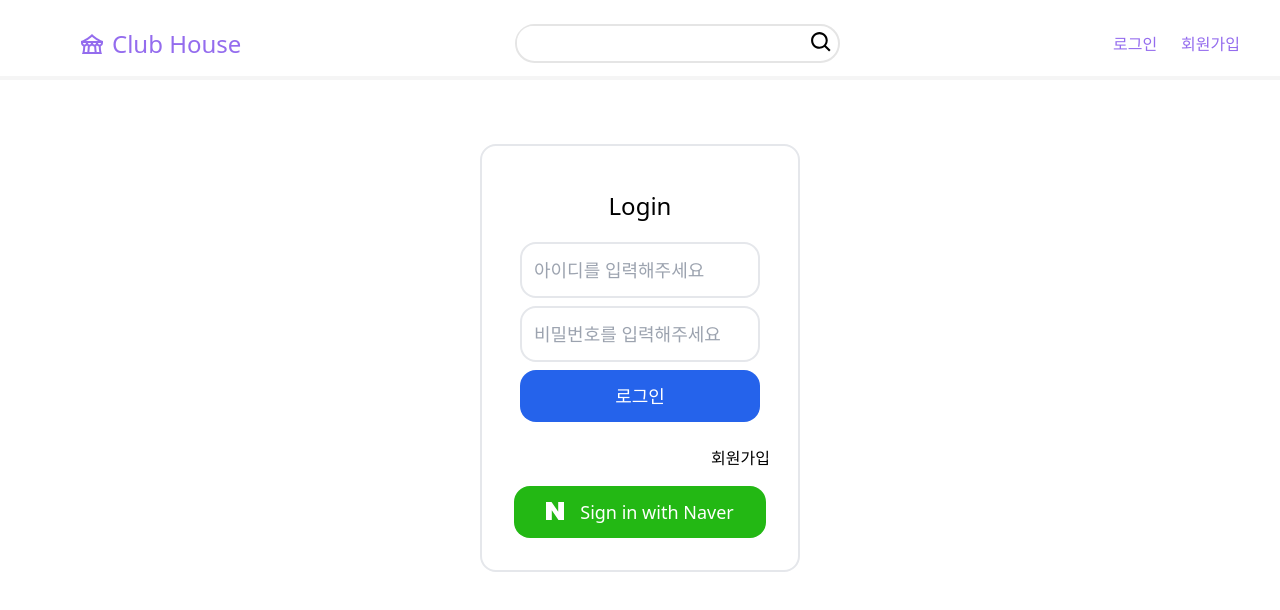
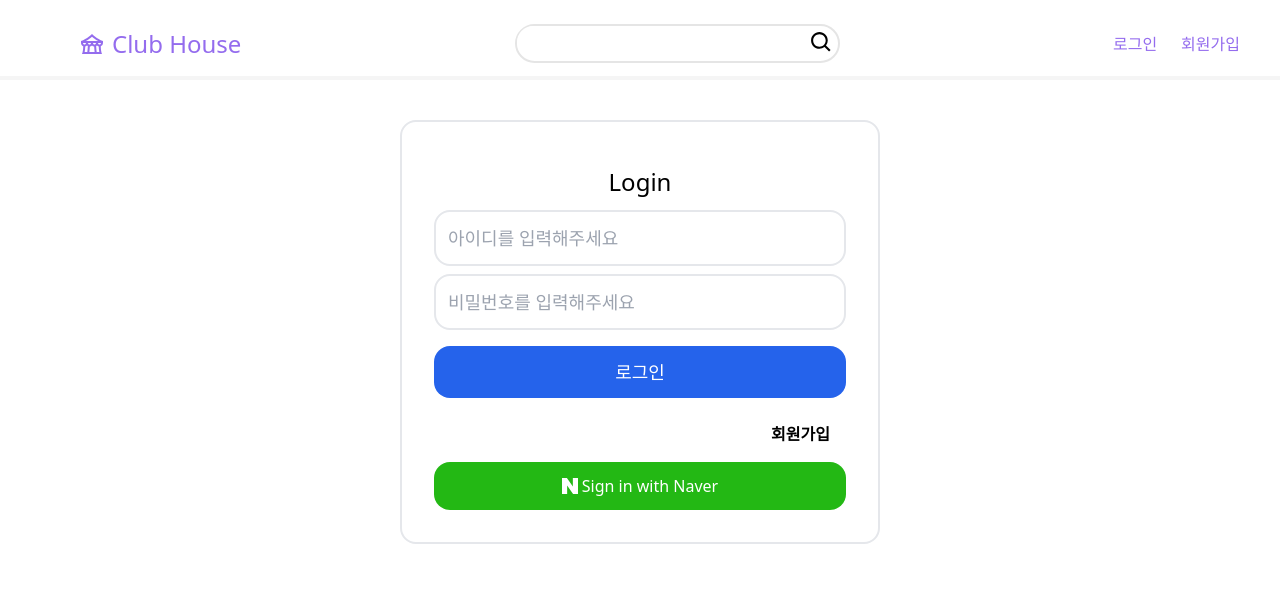
Before and after one commit to DChanHong/Club_Front, a Next.js app: page /login in a window 1280 px wide. Shown: the top 610 px of the page. Built offline with nearby package versions, Linux system fonts and the light colour scheme.

Commit message:
refactor: Login Page react-query 적용 & tag 정리 & css modify

```diff
--- a/src/Types.ts
+++ b/src/Types.ts
@@ -203,3 +203,9 @@ export interface userClubHistoryList {
   C_AREA: string | undefined;
   C_IMAGE: string | undefined;
 }
+
+//로그인용
+export interface loginDto {
+  email: string;
+  password: string;
+}
--- a/src/components/login/LoginBox.tsx
+++ /dev/null
@@ -1,148 +0,0 @@
-import Link from "next/link";
-import axiosInstance from "@/utils/axiosInstance";
-import { useForm } from "react-hook-form";
-import { SubmitHandler } from "react-hook-form";
-import { loginFormData } from "@/Types";
-import { useRouter } from "next/router";
-import { SET_IS_LOGIN } from "@/store/slice/isLoginSlice";
-import { useAppDispatch } from "@/store/hooks";
-import { SiNaver } from "react-icons/si";
-import { useEffect } from "react";
-
-const LoginBox = () => {
-  const router = useRouter();
-  const dispatch = useAppDispatch();
-
-  const {
-    register,
-    formState: { errors },
-    handleSubmit,
-  } = useForm<loginFormData>({ mode: "onBlur" });
-
-  const onSubmit: SubmitHandler<loginFormData> = async (data) => {
-    const loginData = {
-      email: data.email,
-      password: data.password,
-    };
-
-    try {
-      if (
-        loginData.email === null ||
-        undefined ||
-        loginData.password === null ||
-        undefined
-      )
-        throw Error("email 및 password가 제대로 입력되지 않았습니다.");
-      const loginValid = await axiosInstance.post(
-        `/customer/login`,
-        loginData,
-        {
-          withCredentials: true,
-        }
-      );
-      if (!loginValid.data.data) {
-        dispatch(SET_IS_LOGIN(loginValid.data.login));
-        localStorage.setItem("login", `${loginValid.data.login}`);
-
-        router.push("/");
-      } else {
-        alert(`${loginValid.data.message}`);
-      }
-    } catch (error) {
-      console.log(error);
-    }
-  };
-
-  // NAVER Oauth 구현
-
-  const CLIENT_ID = "VDL7dKDgnrOYEJFkIly6";
-  const CALLBACK_URL = "https://api.chanhong.site/naver/callback/oauth";
-
-  const goNaverLogin = () => {
-    window.location.href =
-      "https://nid.naver.com/oauth2.0/authorize?response_type=code&client_id=" +
-      CLIENT_ID +
-      "&redirect_uri=" +
-      CALLBACK_URL +
-      "&state=" +
-      "asd2222222";
-  };
-  useEffect(() => {
-    // console.log(router.query);
-    const login = router.query;
-    if (login.login === "true") {
-      dispatch(SET_IS_LOGIN(true));
-      localStorage.setItem("login", "true");
-      router.push("/");
-    }
-  }, [router]);
-
-  return (
-    <div className="flex justify-start">
-      <div className="flex flex-col border-2 w-[20rem] rounded-2xl p-8 mx-auto mt-10">
-        <div className="text-center my-3 text-2xl ">Login </div>
-        <form onSubmit={handleSubmit(onSubmit)}>
-          <div className="flex justify-center p-2">
-            <input
-              {...register("email", {
-                required: "email을 입력해주세요",
-              })}
-              className="border-2 w-60 py-3 rounded-2xl px-3 text-lg"
-              type="text"
-              placeholder="아이디를 입력해주세요"
-            />
-          </div>
-          {errors?.email && (
-            <div className="ml-14 mb-2 text-rose-500 text-sm">
-              {errors?.email?.message}
-            </div>
-          )}
-          <div className="flex justify-center ">
-            <input
-              {...register("password", {
-                required: "비밀번호를 입력해주세요",
-              })}
-              className="border-2 w-60 py-3 rounded-2xl px-3 text-lg"
-              type="password"
-              placeholder="비밀번호를 입력해주세요"
-            />
-          </div>
-          {errors?.password && (
-            <div className="ml-14 mb-0 text-rose-500 text-sm">
-              {errors?.password?.message}
-            </div>
-          )}
-          <div className="flex justify-center">
-            <button
-              className="my-2 bg-blue-600 rounded-2xl w-60 py-3 px-3 text-lg text-white"
-              type="submit"
-            >
-              로그인
-            </button>
-          </div>
-        </form>
-        <div className="flex flex-row-reverse m-4 w-60">
-          <Link href="/UserSign">
-            <button type="button" name="moveSignFormButton">
-              회원가입
-            </button>
-          </Link>
-        </div>
-        <div className="rounded-2xl flex justify-center bg-[#23B814]">
-          <button
-            name="googleSignBtn"
-            className="flex justify-center  p-2  rounded-2xl w-80 py-3 px-3 text-lg "
-            onClick={() => goNaverLogin()}
-          >
-            <p className="mt-1 mr-4">
-              <SiNaver color="white" />
-            </p>
-            <p className="text-white">Sign in with Naver</p>
-          </button>
-        </div>
-      </div>
-    </div>
-  );
-};
-
-export default LoginBox;
--- a/src/pages/login/index.tsx
+++ b/src/pages/login/index.tsx
@@ -1,12 +1,146 @@
+import Link from "next/link";
+import axiosInstance from "@/utils/axiosInstance";
+import { useForm } from "react-hook-form";
+import { SubmitHandler } from "react-hook-form";
+import { loginFormData, loginDto } from "@/Types";
+import { useRouter } from "next/router";
+import { SET_IS_LOGIN } from "@/store/slice/isLoginSlice";
+import { useAppDispatch } from "@/store/hooks";
+import { SiNaver } from "react-icons/si";
+import { useEffect } from "react";
+import { useMutation } from "react-query";
+
 import LoginBox from "@/components/login/LoginBox";
 
 const Index = () => {
+  const router = useRouter();
+  const dispatch = useAppDispatch();
+  const login = (loginData: loginDto) =>
+    axiosInstance.post(`/customer/login`, loginData, {
+      withCredentials: true,
+    });
+  const loginMutation = useMutation(login);
+
+  const {
+    register,
+    formState: { errors },
+    handleSubmit,
+  } = useForm<loginFormData>({ mode: "onBlur" });
+
+  const onSubmit: SubmitHandler<loginFormData> = async (data) => {
+    const loginData = {
+      email: data.email,
+      password: data.password,
+    };
+
+    try {
+      if (
+        loginData.email === null ||
+        undefined ||
+        loginData.password === null ||
+        undefined
+      ) {
+        throw Error("email 및 password가 제대로 입력되지 않았습니다.");
+      }
+
+      const loginValid = await loginMutation.mutateAsync(loginData);
+      if (!loginValid.data.data) {
+        dispatch(SET_IS_LOGIN(loginValid.data.login));
+        localStorage.setItem("login", `${loginValid.data.login}`);
+        router.push("/");
+      } else {
+        alert(`${loginValid.data.message}`);
+      }
+    } catch (error) {
+      console.log(error);
+    }
+  };
+
+  // NAVER Oauth 구현
+
+  const CLIENT_ID = "VDL7dKDgnrOYEJFkIly6";
+  const CALLBACK_URL = "https://api.chanhong.site/naver/callback/oauth";
+
+  const goNaverLogin = () => {
+    window.location.href =
+      "https://nid.naver.com/oauth2.0/authorize?response_type=code&client_id=" +
+      CLIENT_ID +
+      "&redirect_uri=" +
+      CALLBACK_URL +
+      "&state=" +
+      "asd2222222";
+  };
+  useEffect(() => {
+    // console.log(router.query);
+    const login = router.query;
+    if (login.login === "true") {
+      dispatch(SET_IS_LOGIN(true));
+      localStorage.setItem("login", "true");
+      router.push("/");
+    }
+  }, [router.pathname]);
+
   return (
-    <div>
-      <div>
-        <LoginBox />
-      </div>
-    </div>
+    <>
+      <section className="sm:w-[30rem] w-11/12 border-2 rounded-2xl p-8 m-auto mt-10">
+        <h1 className="text-center my-3 text-2xl ">Login</h1>
+        <form onSubmit={handleSubmit(onSubmit)}>
+          <ul>
+            <li className="mb-2">
+              <input
+                {...register("email", {
+                  required: "email을 입력해주세요",
+                })}
+                className="border-2 w-full p-3 rounded-2xl  text-lg"
+                type="text"
+                placeholder="아이디를 입력해주세요"
+              />
+            </li>
+            {errors?.email && (
+              <li className="w-full ml-4 mb-2 text-rose-500 text-sm">
+                {errors?.email?.message}
+              </li>
+            )}
+            <li className="mb-2">
+              <input
+                {...register("password", {
+                  required: "비밀번호를 입력해주세요",
+                })}
+                className="border-2 w-full p-3 rounded-2xl  text-lg"
+                type="password"
+                placeholder="비밀번호를 입력해주세요"
+              />
+            </li>
+            {errors?.password && (
+              <li className="ml-4 text-rose-500 text-sm">
+                {errors?.password?.message}
+              </li>
+            )}
+            <li className="mb-2">
+              <button
+                className="my-2 bg-blue-600 rounded-2xl w-full p-3 text-lg text-white"
+                type="submit"
+              >
+                로그인
+              </button>
+            </li>
+          </ul>
+        </form>
+        <div className="flex flex-row-reverse m-4 font-semibold">
+          <Link href="/UserSign">회원가입</Link>
+        </div>
+        <div className="rounded-2xl flex justify-center bg-[#23B814]">
+          <button
+            name="googleSignBtn"
+            className="flex p-3"
+            onClick={() => goNaverLogin()}
+          >
+            <SiNaver color="white" className="mt-1 mr-1" />
+            <span className="text-white">Sign in with Naver</span>
+          </button>
+        </div>
+      </section>
+    </>
   );
 };
 
--- a/src/pages/mypage/index.tsx
+++ b/src/pages/mypage/index.tsx
@@ -128,8 +128,9 @@ const Index = () => {
           </div>
         ) : (
           <div
-            className={`sm:block hidden sm:rounded-lg rounded-lg bg-[#131827] w-3/12`}
+            className={`sm:block sm:flex sm:flex-col sm:justify-between sm:rounded-lg hidden  h-full bg-[#131827] w-3/12`}
           >
+            <div>
               <h1 className="text-[#fb7185] text-center p-5 text-[24px]">
                 My Profile
               </h1>
@@ -192,6 +193,8 @@ const Index = () => {
                   <span className="ml-2">{userData?.data?.U_GENDER}</span>
                 </li>
               </ul>
+            </div>
+            <div className="h-1/12">
               <p className="text-[#fff] p-2 flex flex-row-reverse">
                 <button
                   type="button"
@@ -201,6 +204,7 @@ const Index = () => {
                   탈퇴하기
                 </button>
               </p>
+            </div>
           </div>
         )}
         <div className="block sm:hidden bg-[#F6F7F9]">
```
Also changed, not shown: 1 other file (tests, documents, lock files or other folders). Lines whose indentation alone changed are shown as unchanged.
